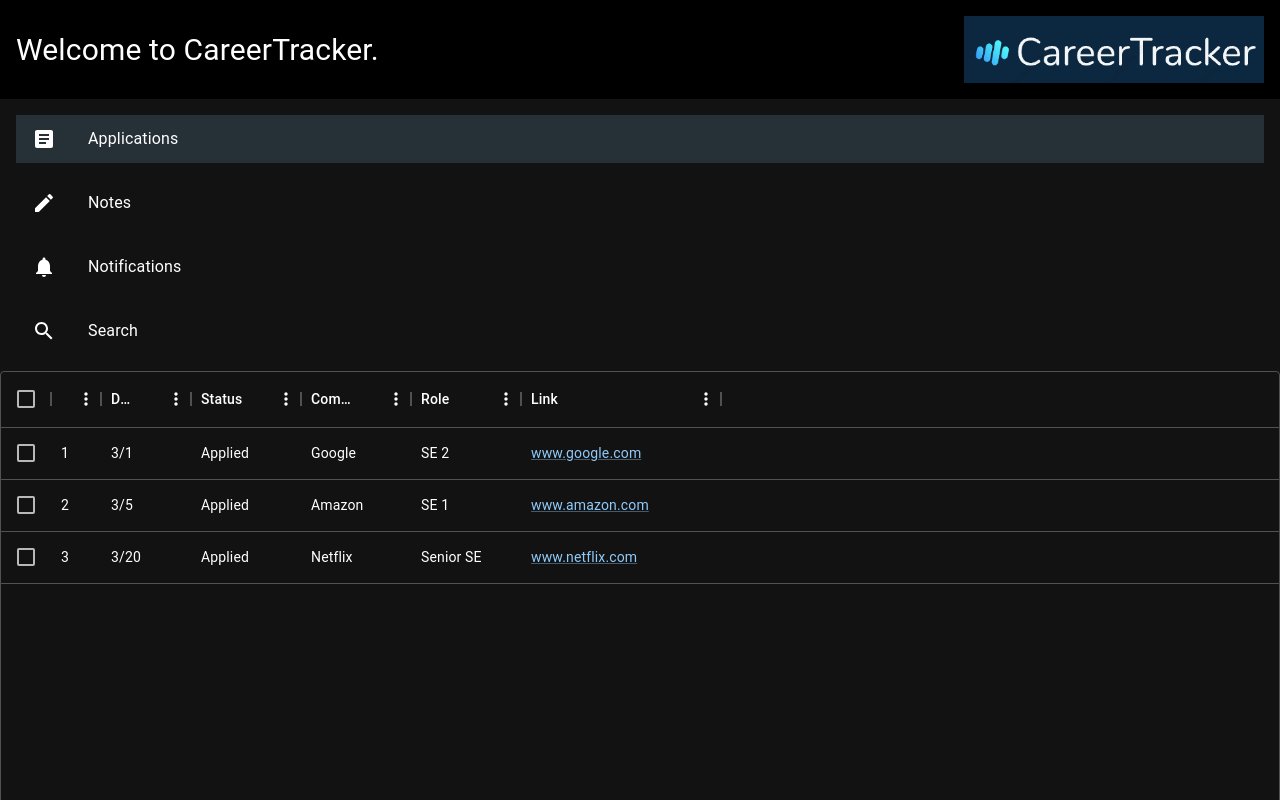
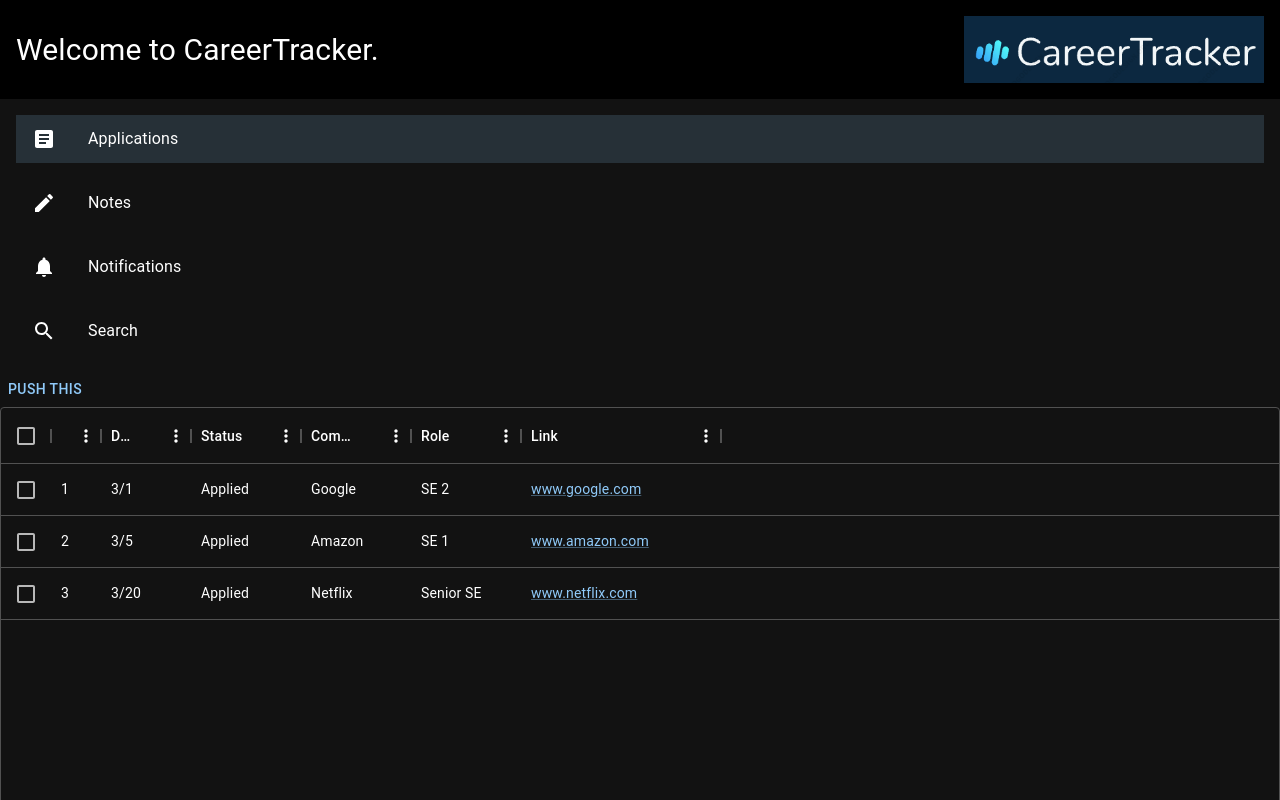
Before and after one commit to CareerTrackr/CareerTracker, a React (Vite) app: page / in a window 1280 px wide. Both pictures are taken after a click on the button "LOGIN". Shown: the top 800 px of the page. Built offline with nearby package versions, Linux system fonts and the light colour scheme; a web font is replaced by a local one.

Commit message:
added test button, creating new branch to start creating backend

```diff
--- a/src/views/Applications.tsx
+++ b/src/views/Applications.tsx
@@ -1,9 +1,13 @@
 import React from "react";
-import { Box } from "@mui/material";
+import { Box, Button } from "@mui/material";
 import Link from '@mui/material/Link';
 import { DataGrid, GridColDef } from '@mui/x-data-grid';
 
 export const Applications = () => {
+  function testFunc() {
+
+  }
+
   const columns: GridColDef[] = [
     { field: 'id', headerName: 'ID', width: 50},
     {
@@ -47,6 +51,7 @@
 
   return (
     <Box sx={{ height: '100vh', width: '100%' }}>
+      <Button onClick={testFunc}>Push This</Button>
       <DataGrid
         rows={rows}
         columns={columns}
```
